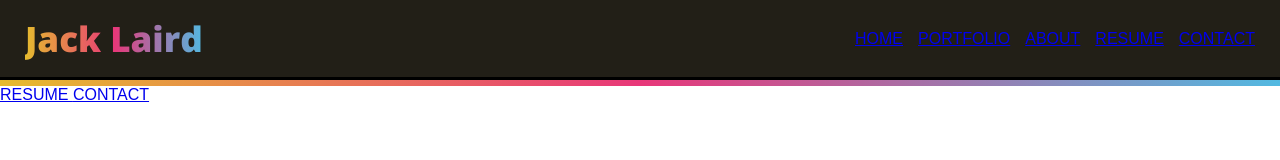
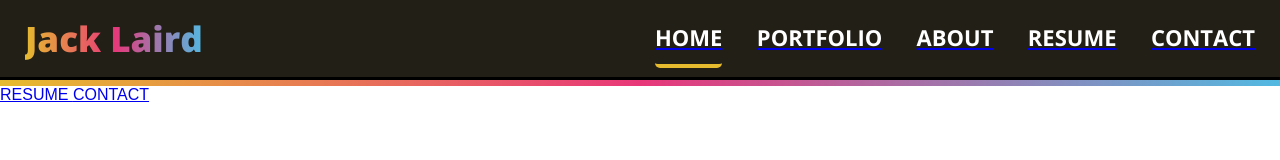
Before and after one commit to JackLaird0/personal-website, a React app: page / in a window 1280 px wide. Built offline with nearby package versions, Linux system fonts and the light colour scheme.

Commit message:
Style nav links and add specific class names for each nav link

```diff
--- a/src/Containers/NavBar/NavBar.css
+++ b/src/Containers/NavBar/NavBar.css
@@ -17,7 +17,46 @@
 }
 
 .nav-link-container {
-  width: 400px;
+  width: 600px;
   display: flex;
   justify-content: space-between;
 }
+
+.nav-bar-link-container {
+  font-family: 'Open Sans', sans-serif;
+  height: 54px;
+  font-size: 22px;
+  font-weight: 600;
+  border-radius: 5px;
+  display: flex;
+  align-items: center;
+  cursor: pointer;
+  color: #ffffff;
+  border-bottom: solid 4px rgba(255, 255, 255, 0);
+  transition: 0.4s;
+}
+
+.link-home {
+  border-bottom-color: #e6bb2e;
+}
+
+.link-home:hover {
+  border-bottom-color: #e6bb2e;
+}
+
+.link-portfolio:hover {
+  border-bottom-color: #e76360;
+}
+
+.link-about:hover {
+  border-bottom-color: #e83779;
+}
+
+.link-resume:hover{
+  border-bottom-color: #a274aa;
+}
+
+
+.link-contact:hover {
+  border-bottom-color: #52b9e1;
+}
--- a/src/Containers/NavBar/NavBar.js
+++ b/src/Containers/NavBar/NavBar.js
@@ -20,22 +20,22 @@ class NavBar extends Component {
             </div>
           </NavLink>
           <NavLink to='/portfolio'>
-            <div className="nav-bar-link-container">
+            <div className="nav-bar-link-container link-portfolio">
             PORTFOLIO
             </div>
           </NavLink>
           <NavLink to='/about'>
-            <div className="nav-bar-link-container">
+            <div className="nav-bar-link-container link-about">
             ABOUT
             </div>
           </NavLink>
           <NavLink to='/resume'>
-            <div className="nav-bar-link-container">
+            <div className="nav-bar-link-container link-resume">
             RESUME
             </div>
           </NavLink>
           <NavLink to='/contact'>
-            <div className="nav-bar-link-container">
+            <div className="nav-bar-link-container link-contact">
             CONTACT
             </div>
           </NavLink>
```
